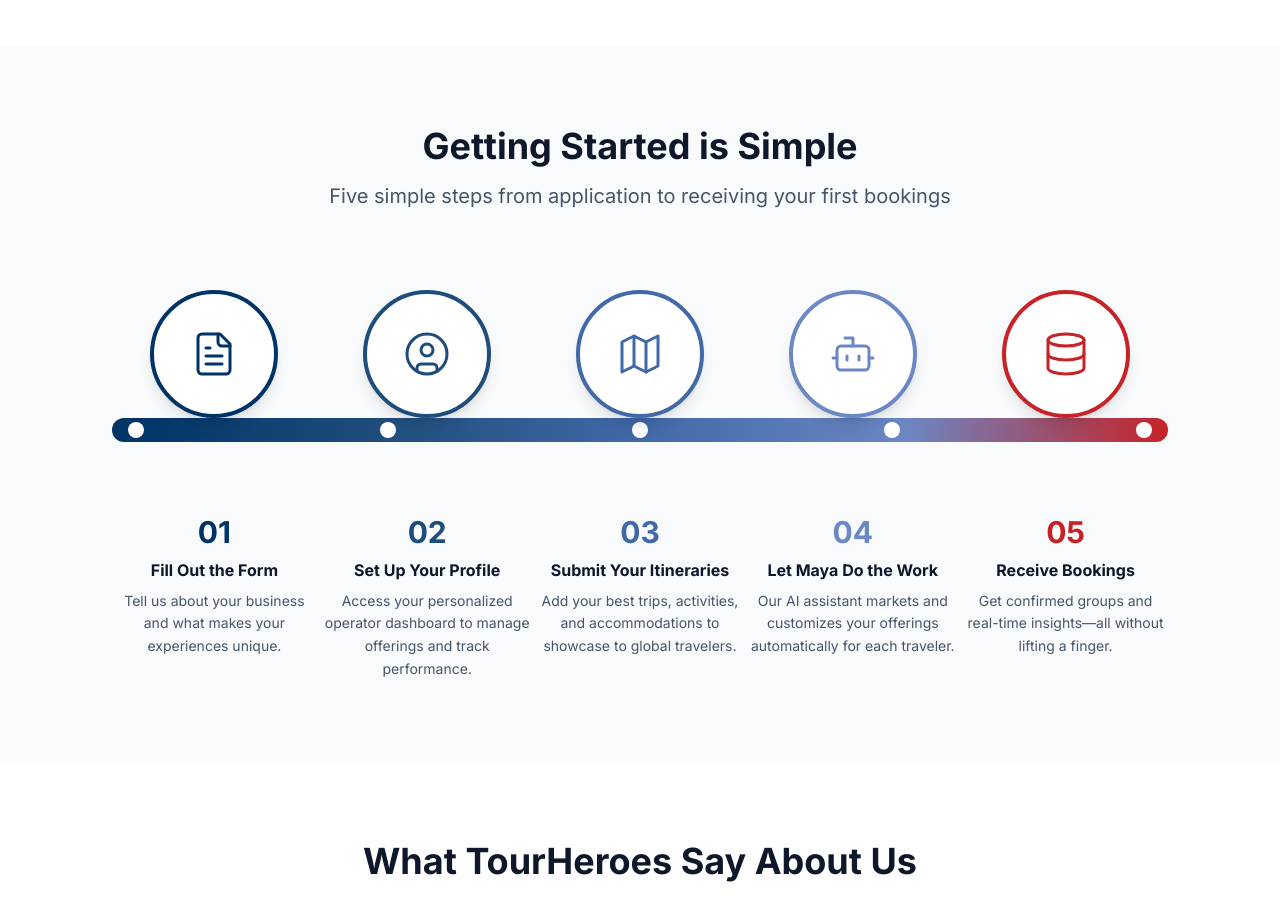
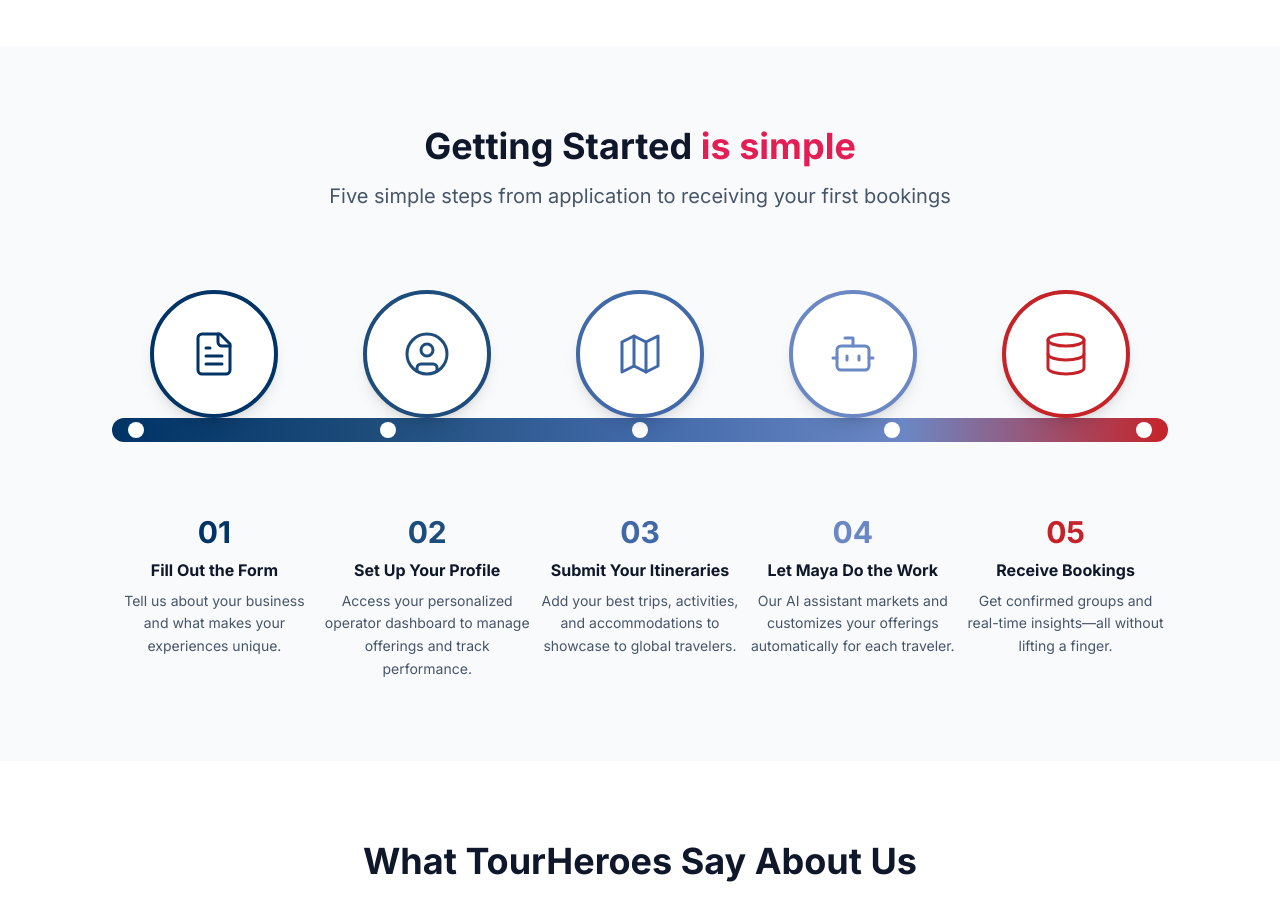
Before and after one commit to juanpablo-a11y/kam2, a React (Vite) app: page / in a window 1280 px wide. Shown: the part 4080-4980 px from the top of the page. Built offline with nearby package versions, Linux system fonts and the light colour scheme; a web font is replaced by a local one.

Commit message:
Updated App.tsx

```diff
--- a/src/App.tsx
+++ b/src/App.tsx
@@ -336,7 +336,7 @@
         <div className="max-w-7xl mx-auto px-4 sm:px-6 lg:px-8">
           <div className="text-center mb-20">
             <h2 className="text-3xl md:text-4xl font-bold text-slate-900 mb-4">
-              Getting Started is Simple
+              Getting Started <span className="text-tourhero-red">is simple</span>
             </h2>
             <p className="text-xl text-slate-600 max-w-3xl mx-auto">
               Five simple steps from application to receiving your first bookings
```
